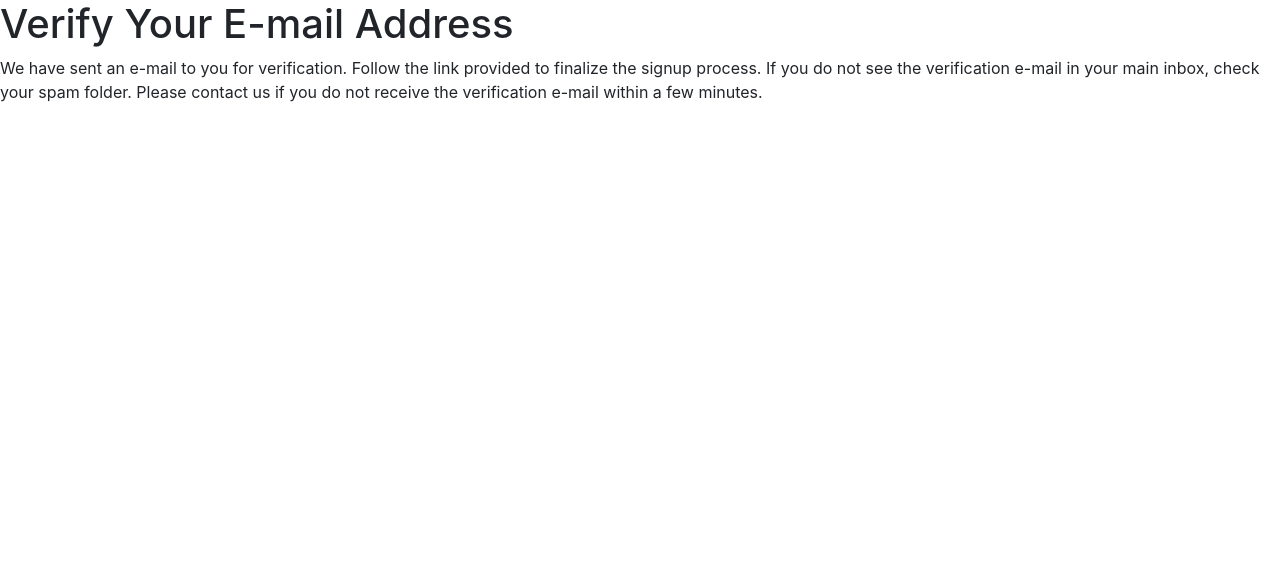
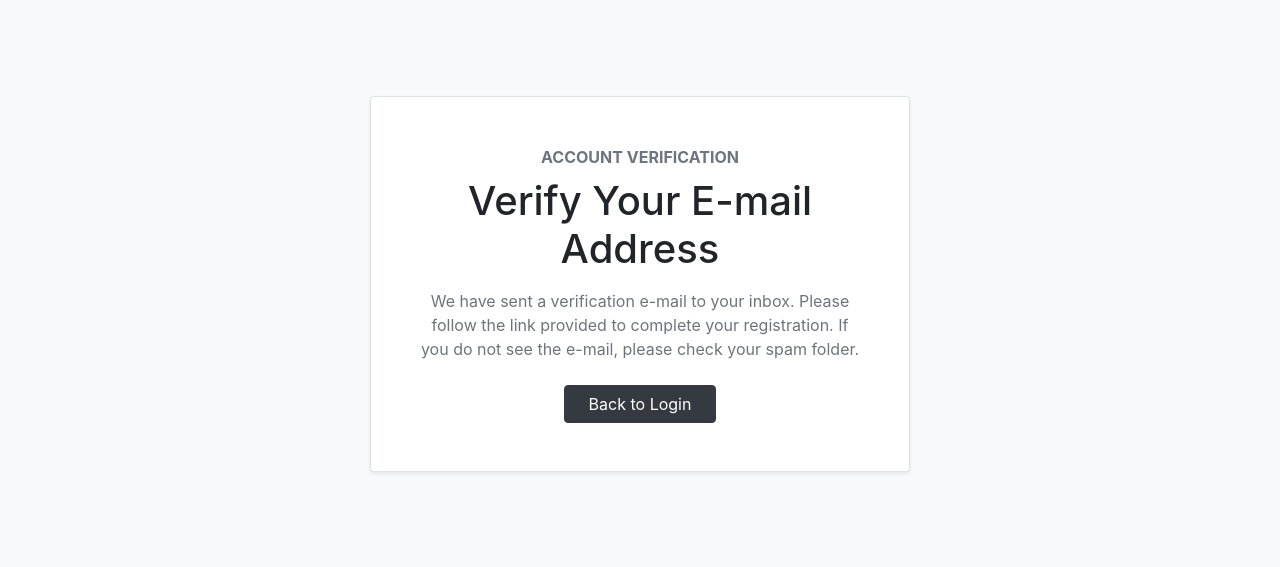
Before and after one commit to Robertas-Cyberattack/artificium, a Django app: a page that uses templates/allauth/account/verification_sent.html in a window 1280 px wide. Shown: the part 95-662 px from the top of the page. Run offline with Django 3.2, Linux system fonts and the light colour scheme; some libraries are stand-ins or nearby versions.

Commit message:
Improve verification_sent.html pade design

```diff
--- a/templates/allauth/account/login.html
+++ b/templates/allauth/account/login.html
@@ -1,5 +1,3 @@
-<h1>TEST LOGIN TEMPLATE</h1>
-
 {% extends "base.html" %}
 {% load i18n %}
 {% load account socialaccount %}
--- a/templates/allauth/account/verification_sent.html
+++ b/templates/allauth/account/verification_sent.html
@@ -1,12 +1,44 @@
-{% extends "account/base.html" %}
+{% extends "base.html" %}
 
 {% load i18n %}
 
-{% block head_title %}{% trans "Verify Your E-mail Address" %}{% endblock %}
+{% block extra_title %} | Verify Email{% endblock %}
 
 {% block content %}
-    <h1>{% trans "Verify Your E-mail Address" %}</h1>
 
-    <p>{% blocktrans %}We have sent an e-mail to you for verification. Follow the link provided to finalize the signup process. If you do not see the verification e-mail in your main inbox, check your spam folder. Please contact us if you do not receive the verification e-mail within a few minutes.{% endblocktrans %}</p>
+<section class="py-5 bg-light">
+    <div class="container py-lg-5">
+        <div class="row justify-content-center">
+            <div class="col-12 col-md-10 col-lg-6">
+
+                <div class="bg-white shadow-sm border rounded p-4 p-lg-5 text-center">
+
+                    <p class="text-uppercase text-muted font-weight-bold mb-2">
+                        Account Verification
+                    </p>
+
+                    <h1 class="mb-3">
+                        {% trans "Verify Your E-mail Address" %}
+                    </h1>
+
+                    <p class="text-muted mb-4">
+                        {% blocktrans %}
+                        We have sent a verification e-mail to your inbox.
+                        Please follow the link provided to complete your registration.
+                        If you do not see the e-mail, please check your spam folder.
+                        {% endblocktrans %}
+                    </p>
+
+                    <a href="{% url 'account_login' %}"
+                       class="btn btn-dark px-4">
+                        Back to Login
+                    </a>
+
+                </div>
+
+            </div>
+        </div>
+    </div>
+</section>
 
 {% endblock %}
```
